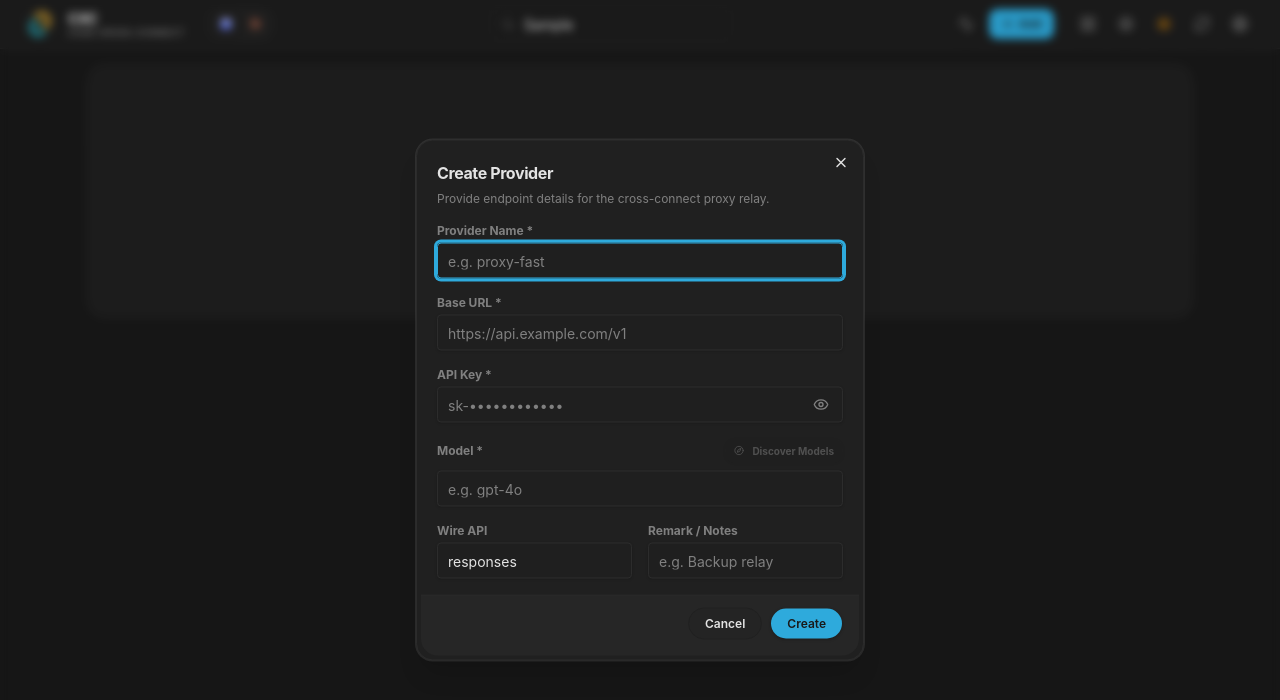
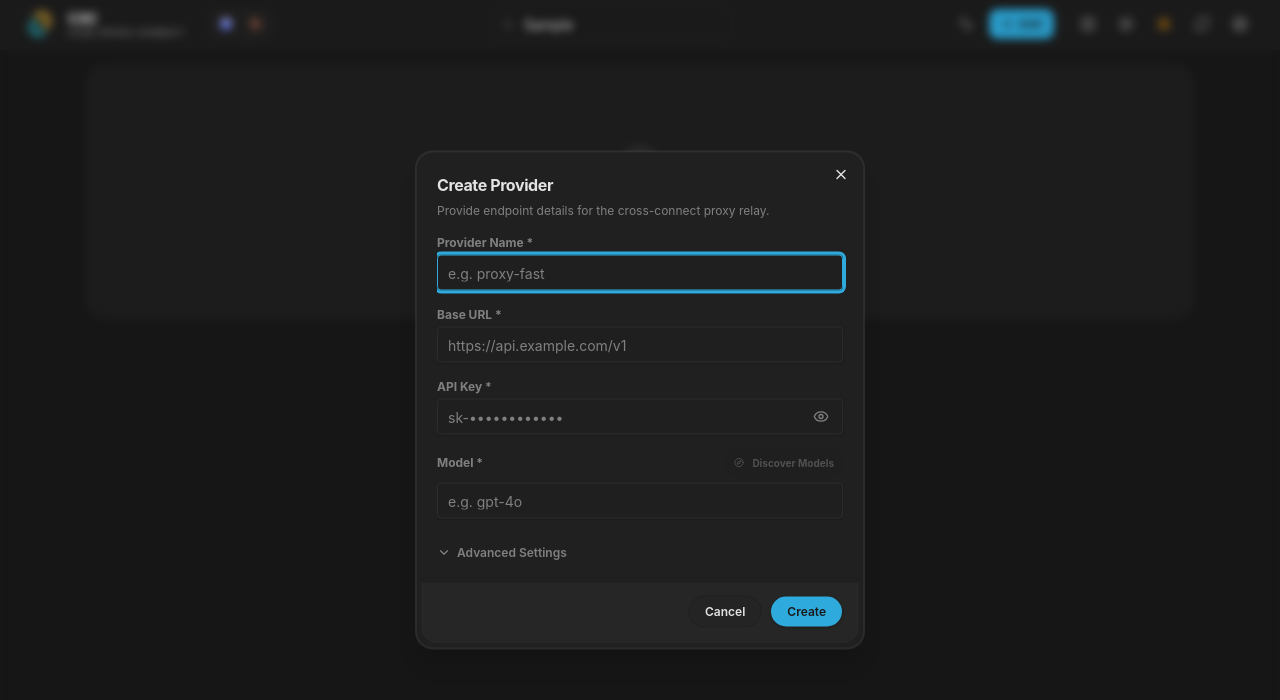
Before and after one commit to zhang3say/cxc, a React (Vite) app in the folder cxc-desktop/: page / in a window 1280 px wide. Both pictures are taken after typing "Sample" into the empty fields and a click on the button "Add". Shown: the top 700 px of the page. Built offline with nearby package versions, Linux system fonts and the light colour scheme.

Commit message:
refactor: 优化添加节点弹窗布局，支持高级配置折叠与滚动条保护

```diff
--- a/cxc-desktop/src/App.tsx
+++ b/cxc-desktop/src/App.tsx
@@ -40,6 +40,7 @@ import {
   Globe,
   Eye,
   EyeOff,
+  ChevronDown,
 } from "lucide-react";
 
 interface ClaudeModels {
@@ -161,7 +162,8 @@ const locales = {
     retryBtn: "重试",
     quickSwitchTooltip: "点击快速切换模型",
     endpointTooltip: "Ctrl + 左键：在浏览器中打开\n普通左键：复制到剪贴板",
-    copiedToClipboard: "已复制到剪贴板"
+    copiedToClipboard: "已复制到剪贴板",
+    advancedSettings: "高级配置"
   },
   en: {
     subtitle: "Relay Configuration Manager",
@@ -245,7 +247,8 @@ const locales = {
     retryBtn: "Retry",
     quickSwitchTooltip: "Click to quick switch model",
     endpointTooltip: "Ctrl + Click: open in browser\nClick: copy to clipboard",
-    copiedToClipboard: "Copied to clipboard"
+    copiedToClipboard: "Copied to clipboard",
+    advancedSettings: "Advanced Settings"
   }
 };
 
@@ -335,6 +338,7 @@ function App() {
   const [editingName, setEditingName] = useState<string | null>(null);
   const [formValues, setFormValues] = useState(initialFormValues);
   const [showApiKey, setShowApiKey] = useState<boolean>(false);
+  const [showAdvanced, setShowAdvanced] = useState<boolean>(false);
 
   // Model Discovery State
   const [fetchingModels, setFetchingModels] = useState<boolean>(false);
@@ -430,6 +434,7 @@ function App() {
     setShowForm("add");
     setEditingName(null);
     setShowApiKey(false);
+    setShowAdvanced(false);
   }
 
   function openEditForm(p: Provider) {
@@ -452,6 +457,7 @@ function App() {
     setShowForm("edit");
     setEditingName(p.name);
     setShowApiKey(false);
+    setShowAdvanced(false);
   }
 
   async function handleFetchModels() {
@@ -1424,6 +1430,7 @@ function App() {
           </DialogHeader>
 
           <form onSubmit={handleSubmitForm} className="space-y-4">
+            <div className="max-h-[50vh] sm:max-h-[55vh] overflow-y-auto pr-2 -mr-2 space-y-4">
               <div className="space-y-1">
                 <Label htmlFor="form-name" className="text-xs font-bold text-muted-foreground">
                   {t.nameLabel}
@@ -1537,6 +1544,21 @@ function App() {
                 {fetchError && <span className="text-[10px] text-red-500 font-medium block mt-1">{fetchError}</span>}
               </div>
 
+              {/* Advanced Settings Toggle Button */}
+              <div className="pt-1">
+                <button
+                  type="button"
+                  onClick={() => setShowAdvanced(!showAdvanced)}
+                  className="flex items-center gap-1.5 text-xs text-muted-foreground hover:text-foreground font-semibold transition-colors focus:outline-none py-1.5 cursor-pointer"
+                >
+                  <ChevronDown className={`size-3.5 transition-transform duration-200 ${showAdvanced ? "rotate-180 text-primary" : ""}`} />
+                  <span>{t.advancedSettings}</span>
+                </button>
+              </div>
+
+              {/* Collapsible Advanced Form Fields */}
+              {showAdvanced && (
+                <div className="space-y-4 pt-3 border-t border-border/40 animate-in fade-in slide-in-from-top-2 duration-200">
                   {targetTool === "claude" && (
                     <div className="space-y-2 border border-border rounded-lg p-3 bg-muted/20">
                       <Label className="text-xs font-bold text-muted-foreground flex items-center gap-1.5">
@@ -1617,8 +1639,11 @@ function App() {
                       />
                     </div>
                   </div>
-
-            <DialogFooter className="pt-3">
+                </div>
+              )}
+            </div>
+
+            <DialogFooter className="pt-3 border-t border-border/40">
               <div className="flex w-full justify-end gap-2">
                 <Button
                   type="button"
```
Lines whose indentation alone changed are shown as unchanged.
